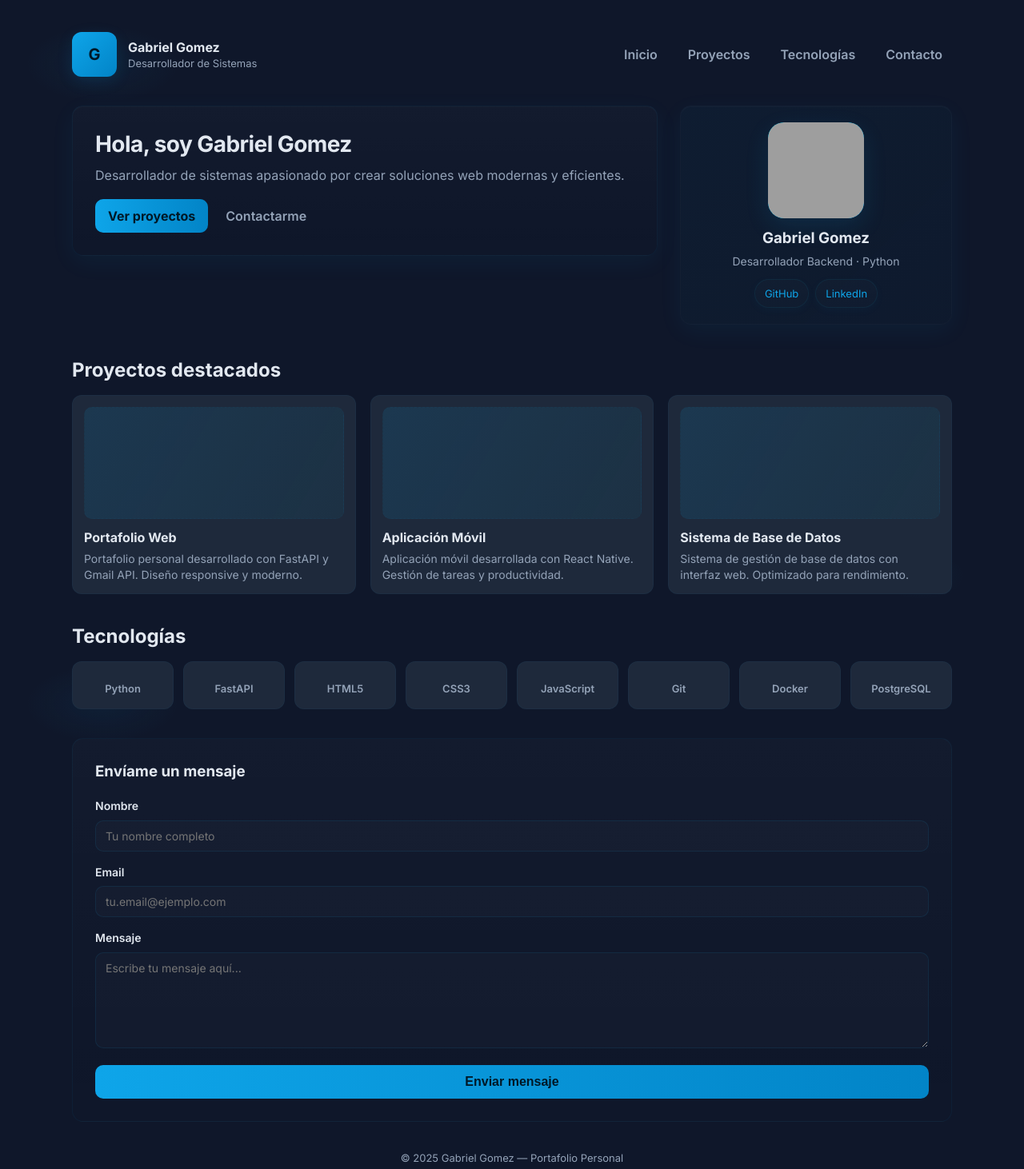
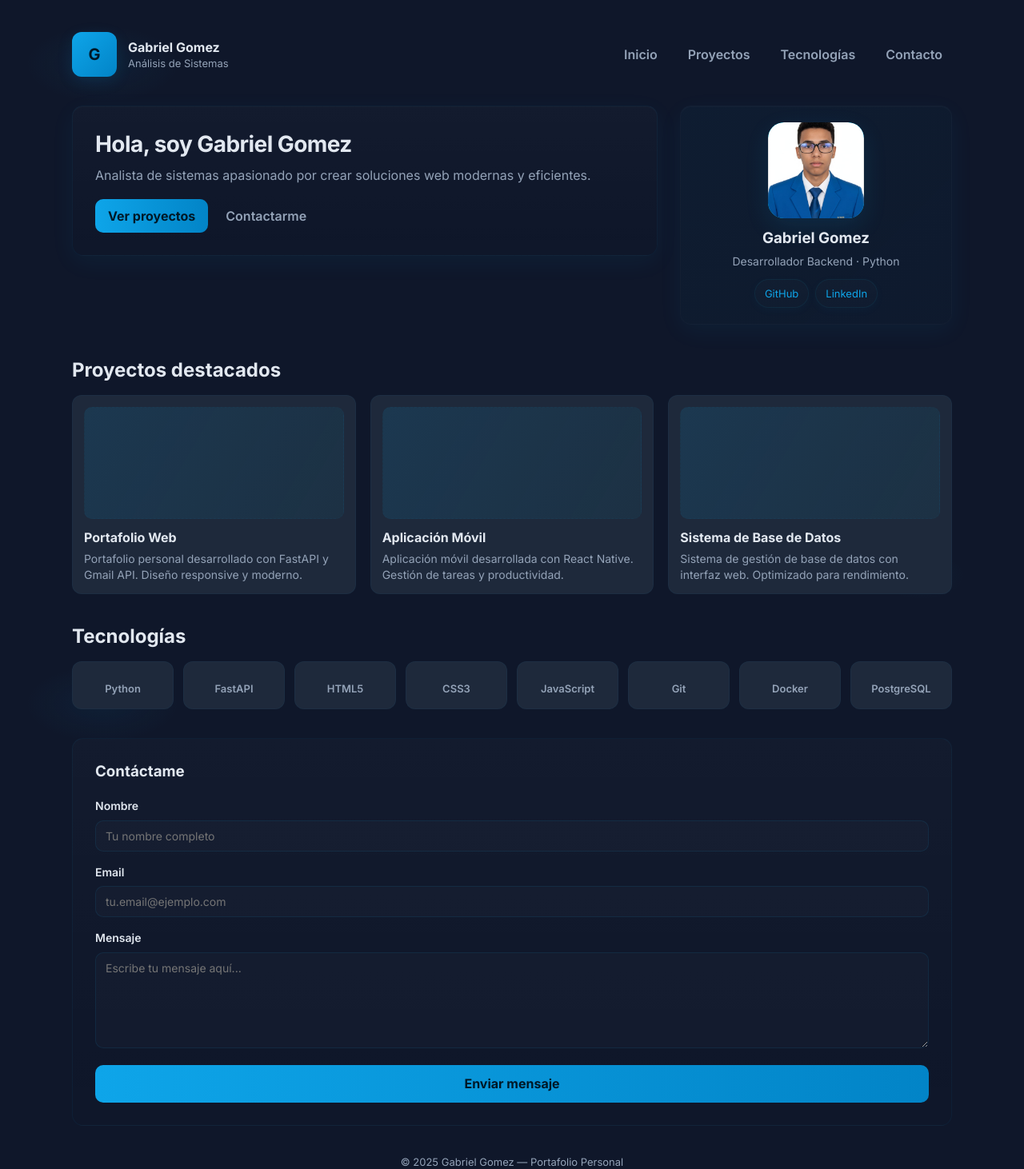
Before and after one commit to Gab0-png/web, a FastAPI app: page / in a window 1280 px wide. Shown: the whole page at 80% size. Run offline with FastAPI, Linux system fonts and the light colour scheme; grey boxes are pictures that could not be loaded.

Commit message:
index.html

```diff
--- a/templates/index.html
+++ b/templates/index.html
@@ -76,7 +76,7 @@
                 <div class="logo">G</div>
                 <div>
                     <div style="font-weight: 700">Gabriel Gomez</div>
-                    <div style="font-size: 13px; color: var(--muted)">Desarrollador de Sistemas</div>
+                    <div style="font-size: 13px; color: var(--muted)">Análisis de Sistemas</div>
                 </div>
             </a>
 
@@ -92,7 +92,7 @@
         <section class="hero" id="inicio">
             <div class="intro">
                 <h1>Hola, soy Gabriel Gomez</h1>
-                <p class="lead">Desarrollador de sistemas apasionado por crear soluciones web modernas y eficientes.</p>
+                <p class="lead">Analista de sistemas apasionado por crear soluciones web modernas y eficientes.</p>
 
                 <div style="margin-top: 18px; display: flex; gap: 10px; flex-wrap: wrap;">
                     <a class="btn" href="#proyectos">Ver proyectos</a>
@@ -102,14 +102,14 @@
 
             <aside class="profile" aria-label="Tarjeta de perfil">
                 <div class="avatar">
-                    <img src="/static/img/profile.png" alt="Foto de perfil — Gabriel Gomez" onerror="this.style.display='none'">
+                    <img src="img1.jpeg" alt="Foto de perfil — Gabriel Gomez" onerror="this.style.display='none'">
                     <span style="display: none;"></span>
                 </div>
                 <h3>Gabriel Gomez</h3>
                 <p>Desarrollador Backend · Python</p>
                 <div style="margin-top: 12px; display: flex; gap: 8px; justify-content: center; flex-wrap: wrap;">
-                    <a class="chip" href="https://github.com" style="text-decoration: none" target="_blank">GitHub</a>
-                    <a class="chip" href="https://linkedin.com" style="text-decoration: none" target="_blank">LinkedIn</a>
+                    <a class="chip" href="https://github.com/Gab0-png" style="text-decoration: none" target="_blank">GitHub</a>
+                    <a class="chip" href="https://www.linkedin.com/in/gabito-gomez-332b20390/" style="text-decoration: none" target="_blank">LinkedIn</a>
                 </div>
             </aside>
         </section>
@@ -181,7 +181,7 @@
         <section id="contacto" style="margin-top: 36px;">
             <!-- Formulario de Contacto -->
             <div id="contacto-form" style="margin-top: 24px; background: linear-gradient(180deg, rgba(255, 255, 255, 0.02), transparent); border-radius: var(--radius); padding: 28px; border: 1px solid rgba(14, 165, 233, 0.06);">
-                <h3 style="margin: 0 0 20px 0; color: var(--text);">Envíame un mensaje</h3>
+                <h3 style="margin: 0 0 20px 0; color: var(--text);">Contáctame</h3>
                 <form id="contact_form">
                     <div class="form-group">
                         <label for="nombre">Nombre</label>
@@ -200,9 +200,14 @@
 
                     <div id="status_message" class="hidden" style="margin-bottom: 16px; padding: 12px; border-radius: 10px; font-size: 14px; font-weight: 600;"></div>
 
-                    <button type="submit" class="btn" style="width: 100%; padding: 12px 16px; font-size: 16px;">
-                        Enviar mensaje
-                    </button>
+                    <a
+  href="mailto:gabito150906@gmail.com?subject=Contacto%20desde%20tu%20portafolio&body=Hola%20Gabriel,%20me%20gustaría%20contactarte."
+  class="btn"
+  style="width: 100%; padding: 12px 16px; font-size: 16px; display: inline-block; text-align: center; text-decoration: none;"
+>
+  Enviar mensaje
+</a>
+
                 </form>
             </div>
         </section>
```
